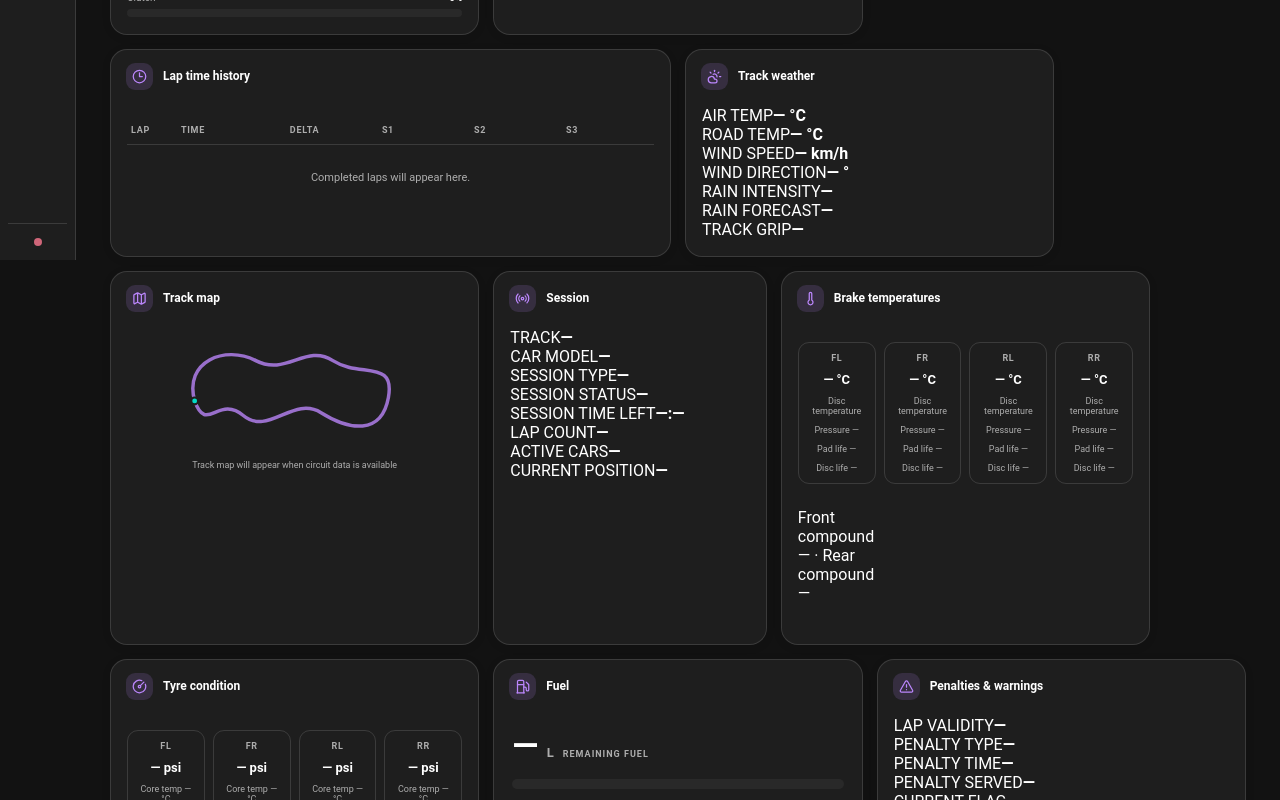
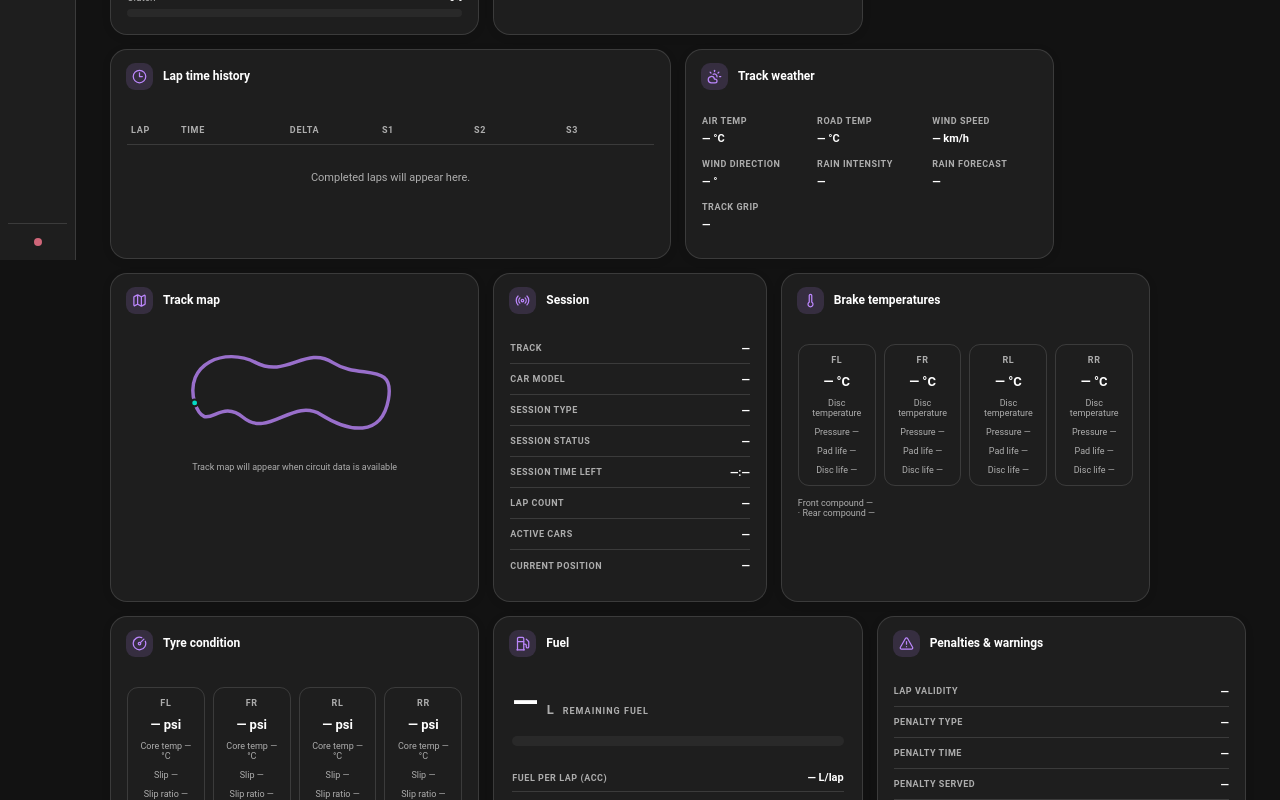
Before and after one commit to AbhilashHalappa/iRacing_and_ACC_SimLink, a React (Vite) app in the folder frontend/: page / in a window 1280 px wide. Shown: the part 540-1340 px from the top of the page. Built offline with nearby package versions, Linux system fonts and the light colour scheme.

Commit message:
style(overview): support expanded telemetry field layouts

```diff
--- a/frontend/src/styles.css
+++ b/frontend/src/styles.css
@@ -171,3 +171,17 @@ button { cursor: pointer; }
 @media (max-width:900px) { .top-bar,.workspace {padding-left:20px;padding-right:20px}.demo-footnote {margin-left:20px;margin-right:20px} }
 @media (max-width:650px) { .top-bar {align-items:flex-start;padding:14px}.top-bar-actions {justify-content:flex-end}.prototype-state {display:none}.workspace {padding:20px 14px}.overview-heading {align-items:flex-start;flex-direction:column}.overview-heading-actions {width:100%}.dashboard-grid {grid-template-columns:repeat(2,minmax(0,1fr));gap:10px}.tile-slot-small,.tile-slot-medium,.tile-slot-large {grid-column:span 1}.tile-slot-hardware {grid-column:span 2}.tile-heading {padding-left:10px;padding-right:10px}.tile-body {padding-left:10px;padding-right:10px}.hero-value strong {font-size:42px}.lap-metrics {grid-template-columns:1fr}.lap-metrics>div {gap:3px}.lap-metrics b {font-size:14px}.weather-grid {grid-template-columns:repeat(2,1fr)}.hardware-list {grid-template-columns:repeat(2,1fr)}.tile-library-grid {grid-template-columns:repeat(2,1fr)}.demo-footnote {margin-left:14px;margin-right:14px;flex-direction:column}.dashboard-editor {align-items:flex-start;flex-direction:column} }
 @media (prefers-reduced-motion: no-preference) { button,.dashboard-tile {transition:background-color .14s ease,border-color .14s ease,filter .14s ease} }
+
+.field-grid { display:grid; grid-template-columns:repeat(3,minmax(0,1fr)); gap:14px 10px; padding:10px 0; }
+.field-grid>div { display:flex; flex-direction:column; gap:6px; min-width:0; }
+.field-grid span,.field-rows span { color:var(--muted); font-size:9px; font-weight:700; letter-spacing:.55px; }
+.field-grid b,.field-rows b { color:var(--on-surface); font-size:11px; font-variant-numeric:tabular-nums; overflow-wrap:anywhere; }
+.field-rows { display:grid; gap:0; padding:3px 0; }
+.field-rows>div { display:flex; align-items:center; justify-content:space-between; gap:12px; min-height:31px; padding:5px 0; border-bottom:1px solid var(--outline); }
+.field-rows>div:last-child { border-bottom:0; }
+.field-rows.compact>div { min-height:28px; }
+.extended-corners { flex-wrap:wrap; }
+.extended-corners>div { min-width:0; }
+.extended-corners p,.pressure-target-grid p { flex-basis:100%; margin:4px 0 0; color:var(--muted); font-size:9px; }
+.pressure-target-grid { flex-wrap:wrap; }
+@media (max-width:650px) { .field-grid { grid-template-columns:repeat(2,minmax(0,1fr)); } }
```
